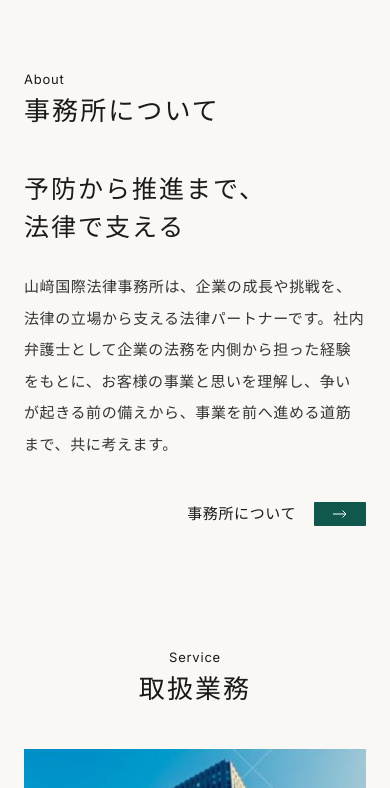
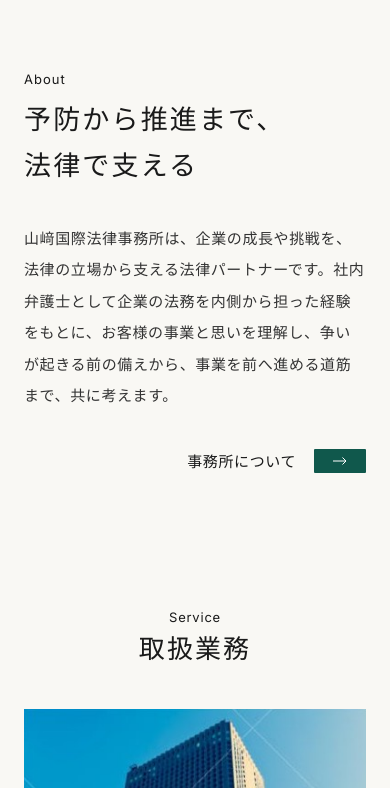
Before and after one commit to yuuuiiiimaaaruuu-web/yamasaki-law-test, a plain HTML site: page index.html in a window 390 px wide. Shown: the part 864-1652 px from the top of the page. Drawn offline with Linux system fonts and the light colour scheme; a web font is replaced by a local one.

Commit message:
事務所についてのレイアウトを変更、背景モチーフを削除
Co-Authored-By: Claude Opus 5.5 <noreply@anthropic.com>
Claude-Session: https://claude.ai/code/session_01Y85FGXvahExxPTE8ZaAPoz

```diff
--- a/css/style.css
+++ b/css/style.css
@@ -175,15 +175,19 @@ a:hover .link-arrow__txt,
 .bg-light { position: relative; background: var(--c-bg); overflow: hidden; isolation: isolate; }
 
 /* ===== About ===== */
-.about { position: relative; z-index: 2; padding: 220px 0 120px; }
-.about__inner { display: grid; grid-template-columns: 1fr 680px; gap: 60px; align-items: start; }
+.about { position: relative; z-index: 2; padding: 160px 0 80px; }
+/* 左右の余白は三つの強みと同じ（1440px幅で160px） */
+.about__inner { padding-inline: calc(100vw * 160 / 1440); }
+.about__head .sec-label__en { font-size: 15px; letter-spacing: .08em; }
 .about__lead {
   font-family: var(--ff-serif); font-weight: 400;
-  font-size: 38px; letter-spacing: .08em; line-height: 1.5;
-  margin-bottom: 40px; white-space: nowrap;
+  font-size: 40px; line-height: 1.7; letter-spacing: .08em;
+  margin-top: 10px;
 }
-.about__text { font-size: 15px; line-height: 2.1; letter-spacing: .04em; color: var(--c-sub); }
-.about__body .link-arrow { display: flex; width: fit-content; margin: 40px 0 0 auto; font-size: 15px; }
+/* 本文は右寄せ（1440px幅で左端620px／幅660px） */
+.about__body { width: min(660px, 100%); margin: 64px 0 0 auto; }
+.about__text { font-size: 15px; line-height: 2.3; letter-spacing: .04em; color: var(--c-sub); }
+.about__body .link-arrow { display: flex; width: fit-content; margin: 48px 0 0 auto; font-size: 15px; }
 
 
 /* ===== Service ===== */
@@ -427,8 +431,8 @@ a:hover .link-arrow__txt,
   .gnav__list { gap: 24px; }
   .hero__content { left: 48px; }
   .hero__title { font-size: 54px; }
-  .about__inner { grid-template-columns: 1fr 1.6fr; }
-  .about__lead { font-size: 30px; white-space: normal; }
+  .about__inner { padding-inline: var(--gutter); }
+  .about__lead { font-size: 34px; }
   .service__main { column-gap: 32px; }
   .service-row a { grid-template-columns: 180px 1fr; gap: 28px; }
   .advisor__inner { padding: 56px; }
@@ -485,11 +489,13 @@ a:hover .link-arrow__txt,
   }
 
   /* About */
-  .about { padding: 90px 0 60px; }
-  .about__inner { grid-template-columns: minmax(0, 1fr); gap: 40px; }
-  .about__lead { font-size: 25px; margin-bottom: 24px; white-space: normal; }
-  .about__text { font-size: 15px; }
-  .about__body .link-arrow { margin-top: 40px; }
+  .about { padding: 90px 0 72px; }
+  .about__inner { padding-inline: var(--gutter); }
+  .about__head .sec-label__en { font-size: 13px; }
+  .about__lead { font-size: 27px; }
+  .about__body { width: auto; margin-top: 32px; }
+  .about__text { font-size: 15px; line-height: 2.1; }
+  .about__body .link-arrow { margin-top: 36px; }
 
 
   /* Service */
--- a/index.html
+++ b/index.html
@@ -59,13 +59,12 @@
 
       <!-- ===== About ===== -->
       <section class="about" id="about">
-        <div class="container about__inner">
-          <div class="sec-label">
+        <div class="about__inner">
+          <div class="about__head">
             <p class="sec-label__en">About</p>
-            <h2 class="sec-label__ja">事務所について</h2>
+            <h2 class="about__lead">予防から推進まで、<br>法律で支える</h2>
           </div>
           <div class="about__body">
-            <p class="about__lead">予防から推進まで、<br class="sp-only">法律で支える</p>
             <p class="about__text">山﨑国際法律事務所は、企業の成長や挑戦を、法律の立場から支える法律パートナーです。社内弁護士として企業の法務を内側から担った経験をもとに、お客様の事業と思いを理解し、争いが起きる前の備えから、事業を前へ進める道筋まで、共に考えます。</p>
             <a href="#" class="link-arrow"><span class="link-arrow__txt">事務所について</span><span class="arrow" aria-hidden="true"></span></a>
           </div>
```
